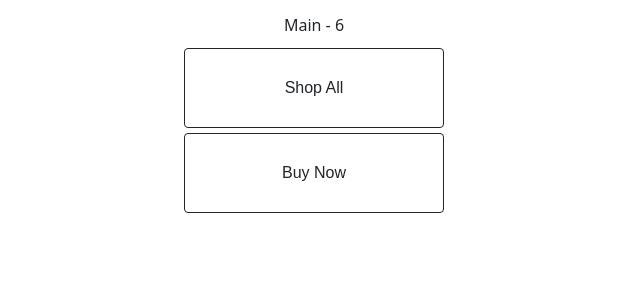
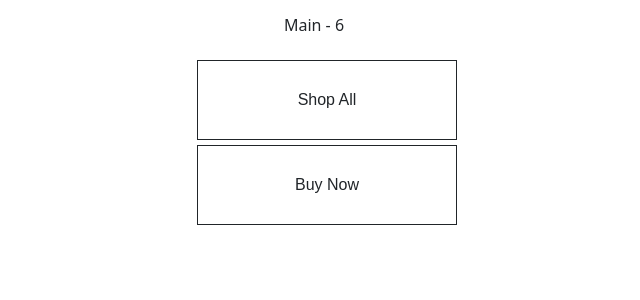
Before and after one commit to KhnykovaIrina/E-commerce, a React (Create React App) app: page / in a window 1280 px wide. Shown: the top 300 px of the page, without its empty margins (326-966 px from the left). Built offline with nearby package versions, Linux system fonts and the light colour scheme.

Commit message:
Update OutlineButton.js

```diff
--- a/src/components/OutlineButton/OutlineButton.js
+++ b/src/components/OutlineButton/OutlineButton.js
@@ -1,12 +1,14 @@
 import React from "react";
 import "./OutlineButton.css";
-import { Button } from "react-bootstrap";
+import {Button} from "react-bootstrap";
 
 const OutlineButton = (props) => {
-    const text = props.text;
-    return (
-        <Button variant="outline-dark" className="start">{text}</Button>
-    );
+	const text = props.text;
+	return (
+			<div className="btn">
+				<Button className="rounded-0" variant="outline-dark">{text}</Button>
+			</div>
+	);
 };
 
 export default OutlineButton;
```
